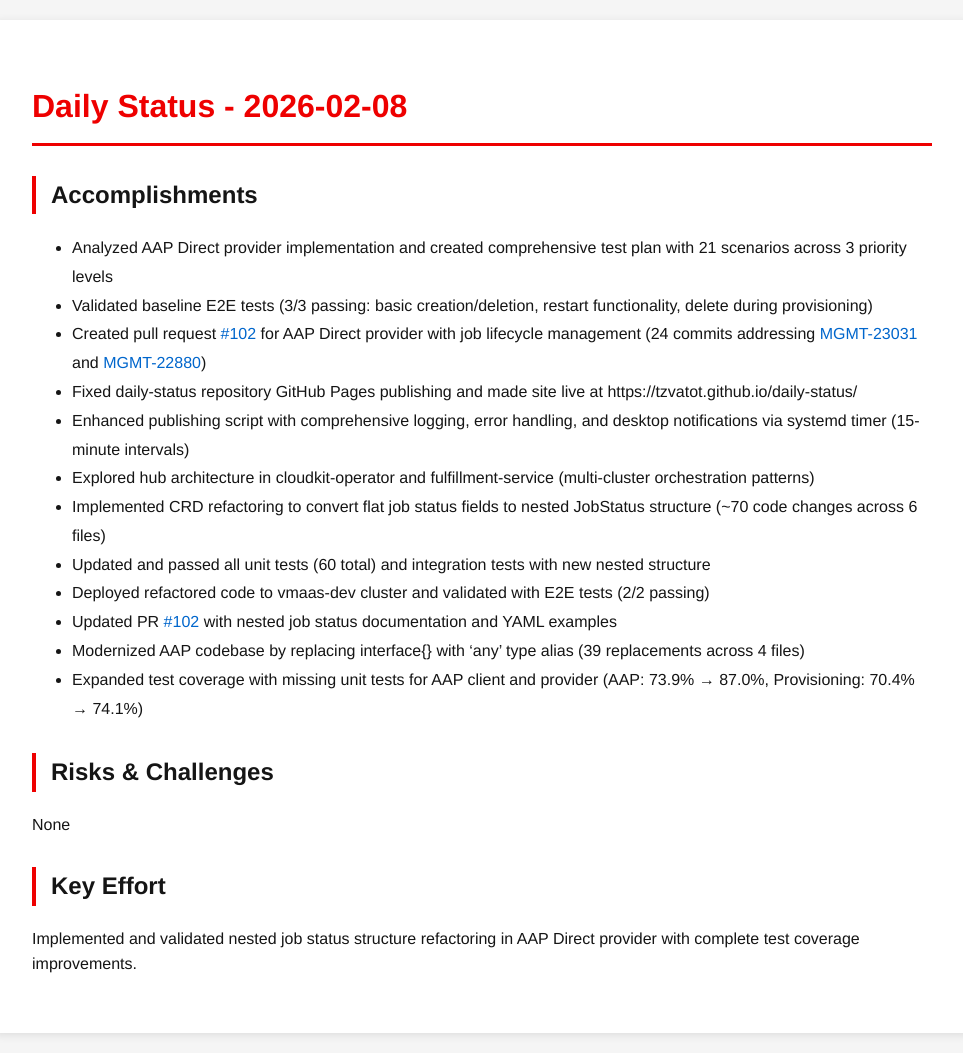
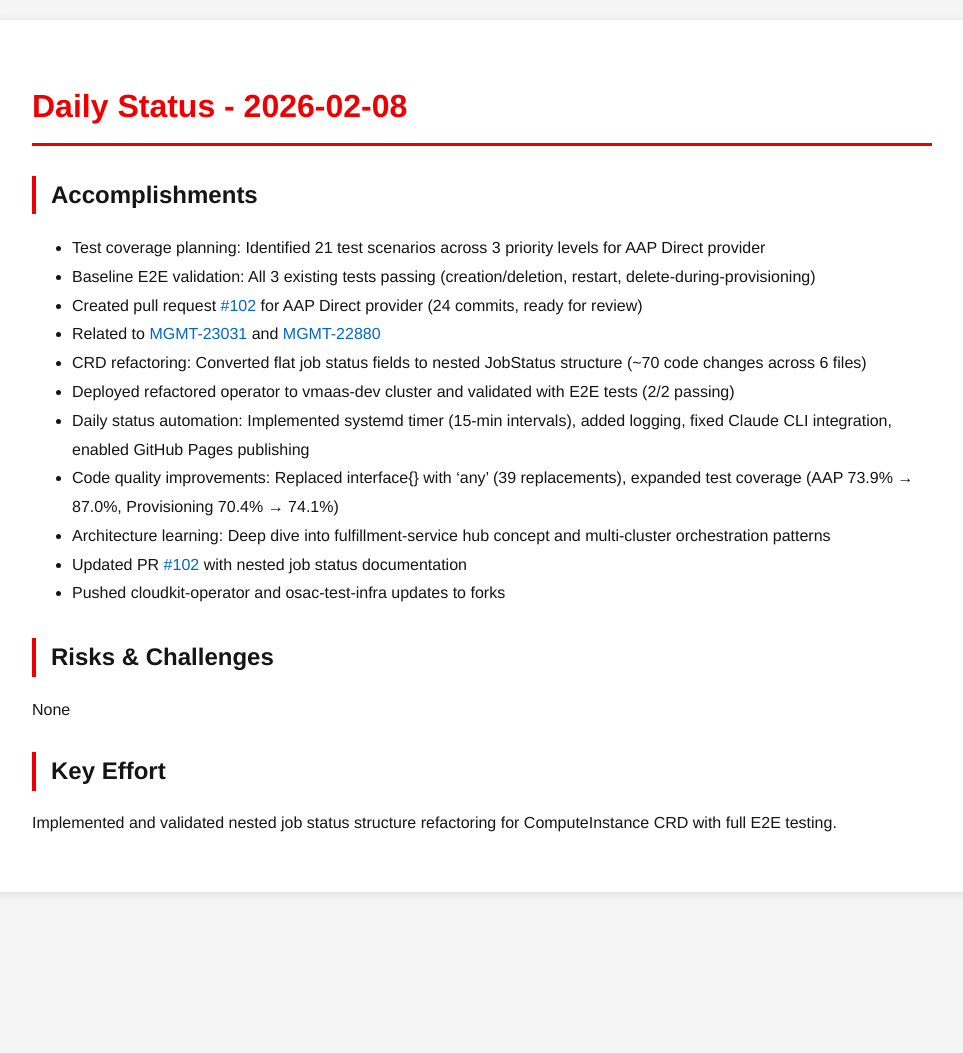
Before and after one commit to tzvatot/daily-status, a Jekyll site: the page built from 2026-02-08.md, in a window 1280 px wide. Shown: the whole page, without its empty margins (158-1121 px from the left). Built offline with Jekyll 4.4.1, drawn with Linux system fonts in a browser that asks for light colours; after the commit the page ends 912 px from its top, so only the background shows below that.

Commit message:
Daily status update - 2026-02-08

```diff
--- a/2026-02-08.md
+++ b/2026-02-08.md
@@ -7,21 +7,20 @@
 # Daily Status - 2026-02-08
 
 ## Accomplishments
-- Analyzed AAP Direct provider implementation and created comprehensive test plan with 21 scenarios across 3 priority levels
-- Validated baseline E2E tests (3/3 passing: basic creation/deletion, restart functionality, delete during provisioning)
-- Created pull request [#102](https://github.com/osac-project/osac-operator/pull/102) for AAP Direct provider with job lifecycle management (24 commits addressing [MGMT-23031](https://issues.redhat.com/browse/MGMT-23031) and [MGMT-22880](https://issues.redhat.com/browse/MGMT-22880))
-- Fixed daily-status repository GitHub Pages publishing and made site live at https://tzvatot.github.io/daily-status/
-- Enhanced publishing script with comprehensive logging, error handling, and desktop notifications via systemd timer (15-minute intervals)
-- Explored hub architecture in cloudkit-operator and fulfillment-service (multi-cluster orchestration patterns)
-- Implemented CRD refactoring to convert flat job status fields to nested JobStatus structure (~70 code changes across 6 files)
-- Updated and passed all unit tests (60 total) and integration tests with new nested structure
-- Deployed refactored code to vmaas-dev cluster and validated with E2E tests (2/2 passing)
-- Updated PR [#102](https://github.com/osac-project/osac-operator/pull/102) with nested job status documentation and YAML examples
-- Modernized AAP codebase by replacing interface{} with 'any' type alias (39 replacements across 4 files)
-- Expanded test coverage with missing unit tests for AAP client and provider (AAP: 73.9% → 87.0%, Provisioning: 70.4% → 74.1%)
+- Test coverage planning: Identified 21 test scenarios across 3 priority levels for AAP Direct provider
+- Baseline E2E validation: All 3 existing tests passing (creation/deletion, restart, delete-during-provisioning)
+- Created pull request [#102](https://github.com/osac-project/osac-operator/pull/102) for AAP Direct provider (24 commits, ready for review)
+- Related to [MGMT-23031](https://issues.redhat.com/browse/MGMT-23031) and [MGMT-22880](https://issues.redhat.com/browse/MGMT-22880)
+- CRD refactoring: Converted flat job status fields to nested JobStatus structure (~70 code changes across 6 files)
+- Deployed refactored operator to vmaas-dev cluster and validated with E2E tests (2/2 passing)
+- Daily status automation: Implemented systemd timer (15-min intervals), added logging, fixed Claude CLI integration, enabled GitHub Pages publishing
+- Code quality improvements: Replaced interface{} with 'any' (39 replacements), expanded test coverage (AAP 73.9% → 87.0%, Provisioning 70.4% → 74.1%)
+- Architecture learning: Deep dive into fulfillment-service hub concept and multi-cluster orchestration patterns
+- Updated PR [#102](https://github.com/osac-project/osac-operator/pull/102) with nested job status documentation
+- Pushed cloudkit-operator and osac-test-infra updates to forks
 
 ## Risks & Challenges
 None
 
 ## Key Effort
-Implemented and validated nested job status structure refactoring in AAP Direct provider with complete test coverage improvements.
+Implemented and validated nested job status structure refactoring for ComputeInstance CRD with full E2E testing.
```
